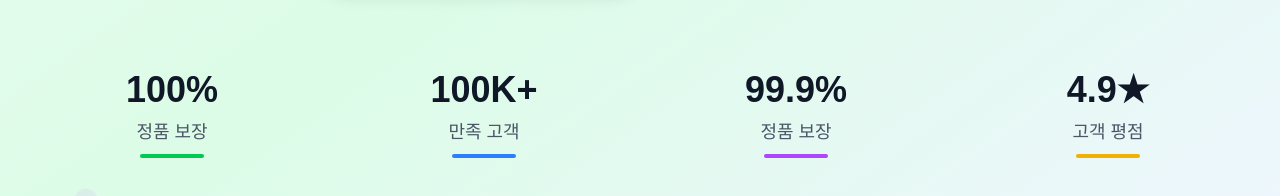
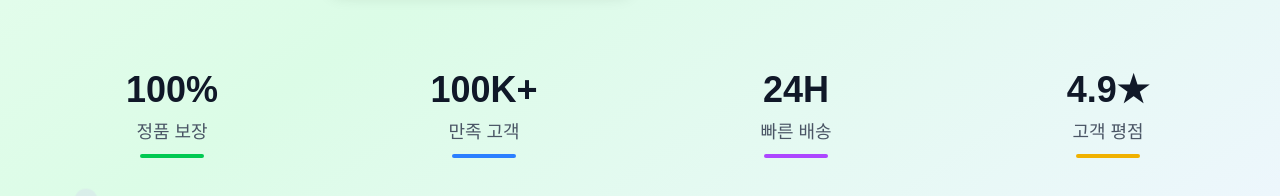
Before and after one commit to wjb127/dinotoy-landing, a Next.js app: page / in a window 1280 px wide. Shown: the part 673-869 px from the top of the page. Built offline with nearby package versions, Linux system fonts and the light colour scheme.

Commit message:
수정: 중복된 99.9% 정품 보장을 24H 빠른 배송으로 변경

```diff
--- a/src/app/page.tsx
+++ b/src/app/page.tsx
@@ -109,8 +109,8 @@ export default function Home() {
                     <div className="w-16 h-1 bg-blue-500 mx-auto mt-2 rounded"></div>
                   </div>
                   <div className="text-center">
-                    <div className="text-4xl font-bold text-gray-900 mb-2">99.9%</div>
-                    <div className="text-lg text-gray-600">정품 보장</div>
+                    <div className="text-4xl font-bold text-gray-900 mb-2">24H</div>
+                    <div className="text-lg text-gray-600">빠른 배송</div>
                     <div className="w-16 h-1 bg-purple-500 mx-auto mt-2 rounded"></div>
                   </div>
                   <div className="text-center">
```
